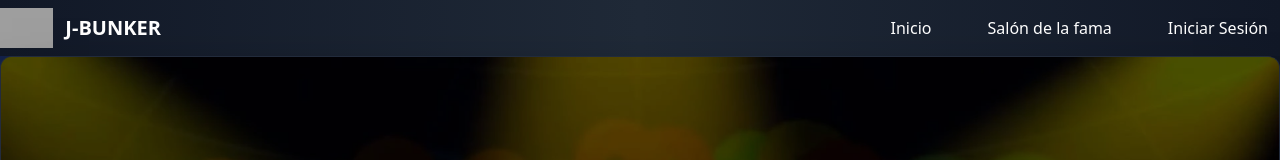
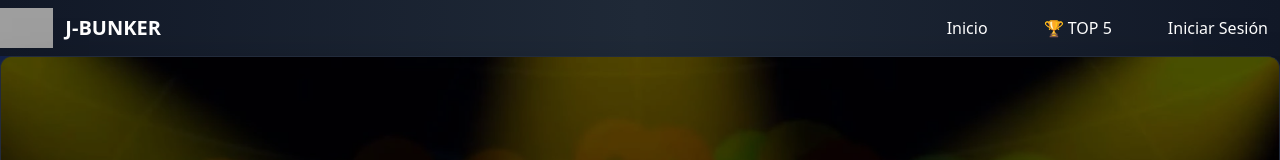
Before and after one commit to JpCortezF/PlayRoom, an Angular app: page / in a window 1280 px wide. Shown: the top 160 px of the page. Built offline with nearby package versions, Linux system fonts and the light colour scheme; no server answers; the database is empty; grey boxes are pictures that could not be loaded.

Commit message:
Top 5 🏆

```diff
--- a/src/app/components/general-components/navbar/navbar.component.html
+++ b/src/app/components/general-components/navbar/navbar.component.html
@@ -22,7 +22,7 @@
           <a routerLink="/" class="block py-2 px-3 text-white hover:text-gray-300 rounded-lg hover:bg-gray-700">Inicio</a>
         </li>
         <li>
-          <a routerLink="/stats" class="block py-2 px-3 text-white hover:text-gray-300 rounded-lg hover:bg-gray-700">Salón de la fama</a>
+          <a routerLink="/stats" class="block py-2 px-3 text-white hover:text-gray-300 rounded-lg hover:bg-gray-700">🏆 TOP 5</a>
         </li>
 
         <!-- Avatar -->
```
